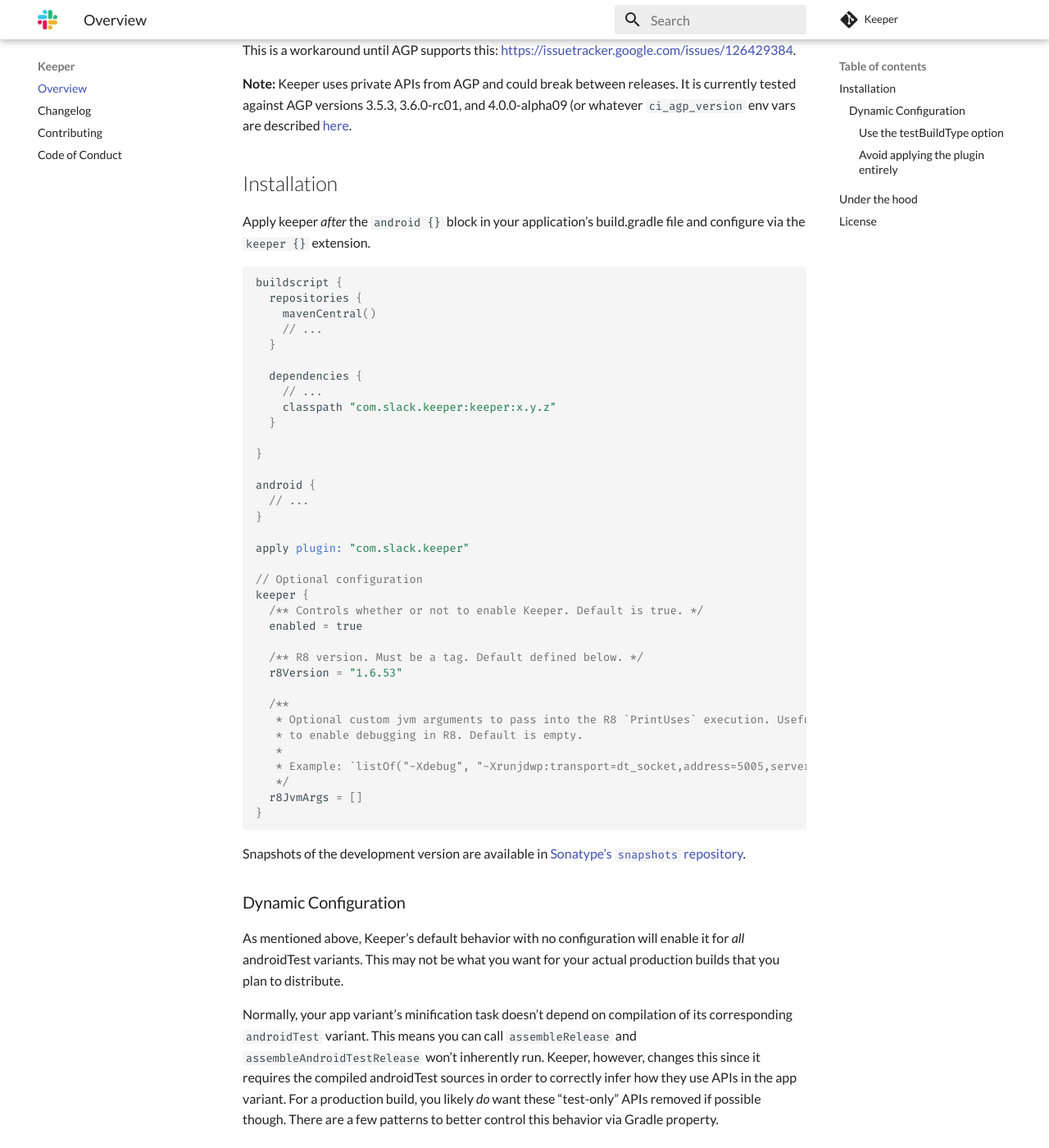
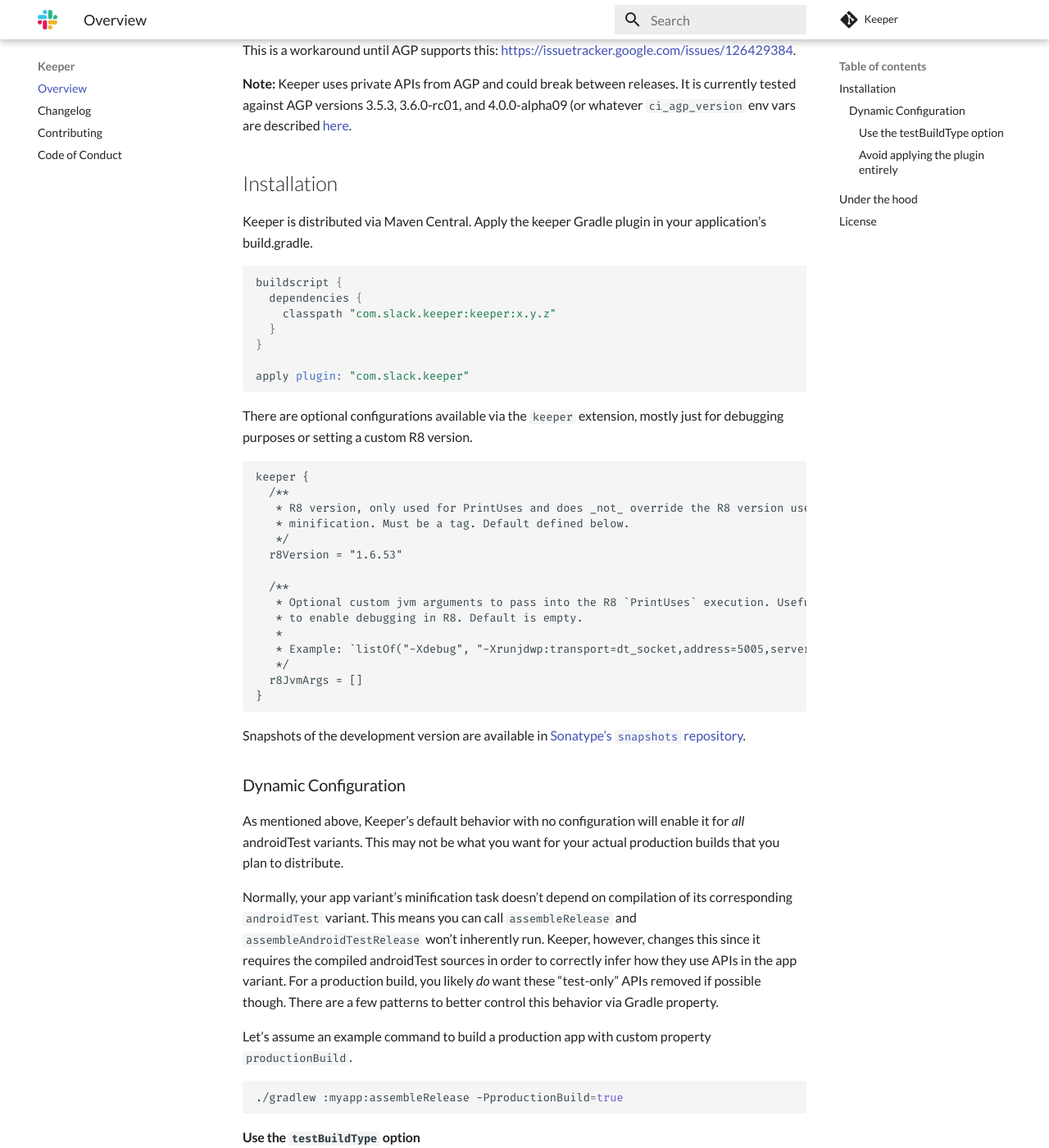
Before and after one commit to slackhq/keeper, an MkDocs documentation site: the page built from docs/index.md, in a window 1280 px wide and 1400 px high, scrolled down 385 px. Shown: the whole window at 82% size. Built offline with MkDocs 1.6.1 and Material for MkDocs 9.7.7, drawn with Linux system fonts in a browser that asks for light colours; comment, search, counter and statistics services are not loaded.

Commit message:
More doc tweaks

````diff
--- a/docs/index.md
+++ b/docs/index.md
@@ -21,35 +21,28 @@ vars are described [here](https://github.com/slackhq/keeper/blob/master/.github/
 
 ## Installation
 
-Apply keeper _after_ the `android {}` block in your application's build.gradle file and configure
-via the `keeper {}` extension.
+Keeper is distributed via Maven Central. Apply the keeper Gradle plugin in your application's
+build.gradle.
 
 ```groovy
 buildscript {
-  repositories {
-    mavenCentral()
-    // ...
-  }
-
   dependencies {
-    // ...
     classpath "com.slack.keeper:keeper:x.y.z"
   }
-
-}
-
-android {
-  // ...
 }
 
 apply plugin: "com.slack.keeper"
+```
 
-// Optional configuration
+There are optional configurations available via the `keeper` extension, mostly just for debugging
+purposes or setting a custom R8 version.
+
+```
 keeper {
-  /** Controls whether or not to enable Keeper. Default is true. */
-  enabled = true
-
-  /** R8 version. Must be a tag. Default defined below. */
+  /**
+   * R8 version, only used for PrintUses and does _not_ override the R8 version used for
+   * minification. Must be a tag. Default defined below.
+   */
   r8Version = "1.6.53"
 
   /**
````
Also changed, not shown: 1 other file.
